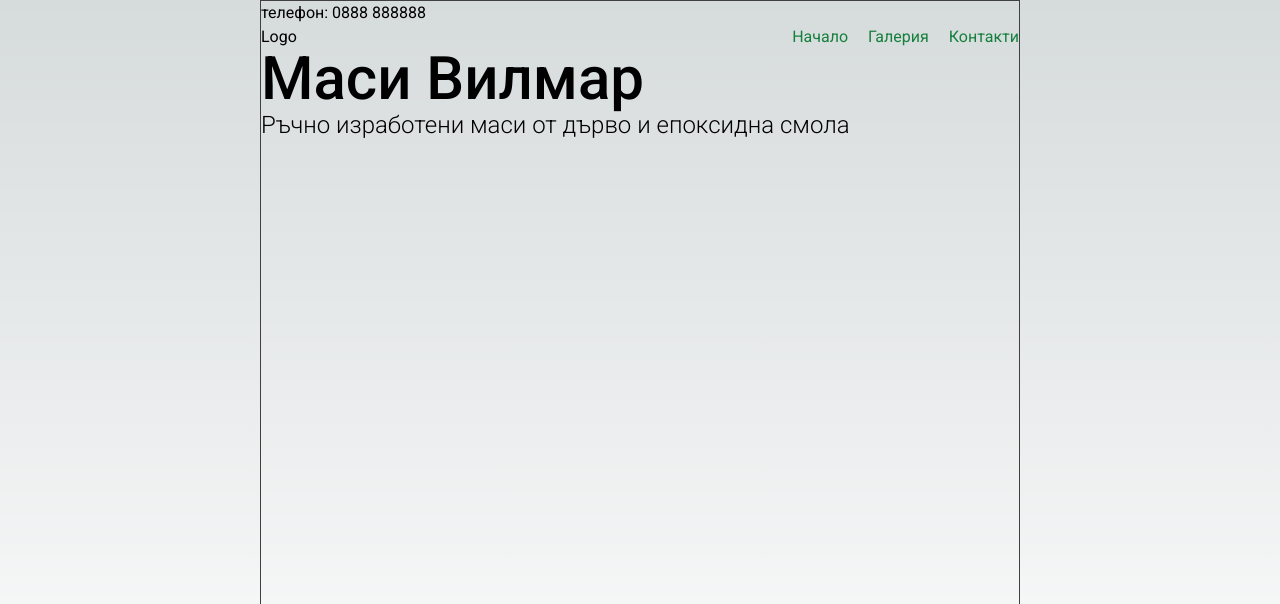
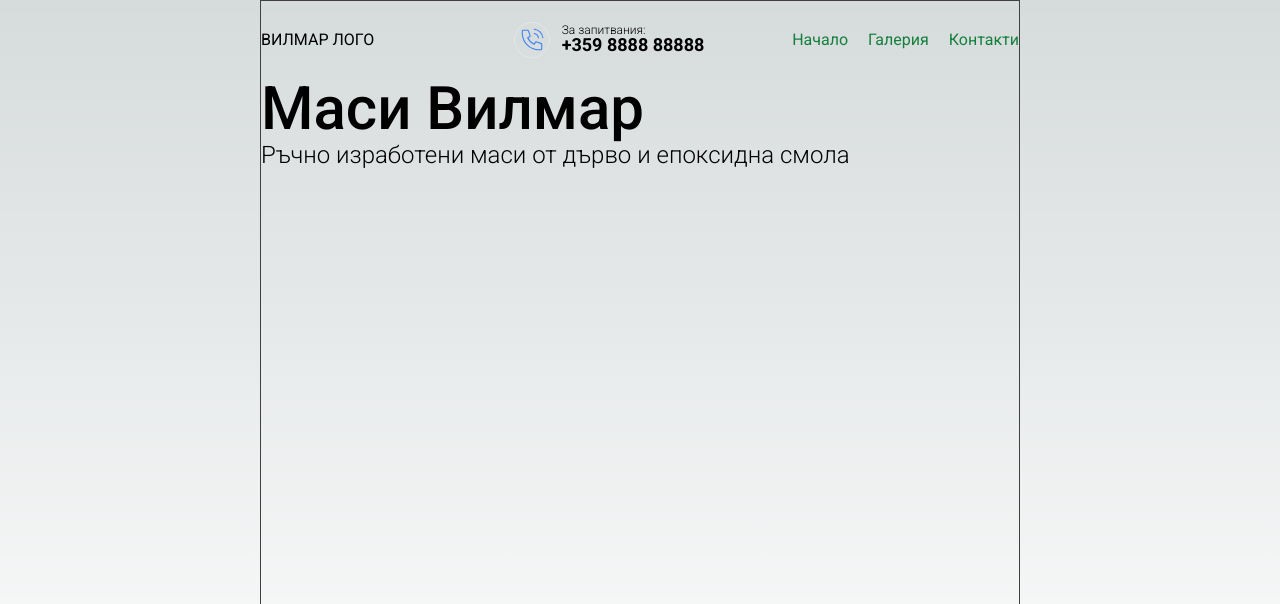
Before and after one commit to HladenRazum/next-epoxy-craft, a Next.js app: page / in a window 1280 px wide. Shown: the top 604 px of the page. Built offline with nearby package versions, Linux system fonts and the light colour scheme.

Commit message:
added Logo and fixed PhoneNumberLink

```diff
--- a/app/layout.tsx
+++ b/app/layout.tsx
@@ -2,10 +2,9 @@ import "./globals.css";
 import type { Metadata } from "next";
 import { Roboto } from "next/font/google";
 import Navigation from "@/components/organisms/Navigation";
-import PhoneNumberRow from "@/components/molecules/PhoneNumberRow";
 
 const roboto = Roboto({
-  weight: ["300", "400", "500", "700"],
+  weight: ["100", "300", "400", "500", "700"],
   subsets: ["latin"],
 });
 
@@ -24,7 +23,6 @@ export default function RootLayout({
       <body className={roboto.className}>
         <div className="flex flex-col min-h-screen">
           <div className="wrapper">
-            <PhoneNumberRow />
             <Navigation />
             {children}
           </div>
--- /dev/null
+++ b/components/atoms/Logo.tsx
@@ -0,0 +1,3 @@
+export default function Logo() {
+   return <div className="hidden sm:block">ВИЛМАР ЛОГО</div>;
+}
--- /dev/null
+++ b/components/atoms/PhoneIcon.tsx
@@ -0,0 +1,15 @@
+type PhoneIconProps = {
+   className?: string;
+   width?: number;
+   height?: number;
+};
+
+export default function PhoneIcon({ width = 32, height = 32, className }: PhoneIconProps) {
+   return <svg className={className} width={width} height={height} viewBox="0 0 24 24" fill="none" xmlns="http://www.w3.org/2000/svg">
+      <path
+         className={className}
+         d="M14.05 6C15.0268 6.19057 15.9244 6.66826 16.6281 7.37194C17.3318 8.07561 17.8095 8.97326 18 9.95M14.05 2C16.0793 2.22544 17.9716 3.13417 19.4163 4.57701C20.8609 6.01984 21.7721 7.91101 22 9.94M18.5 21C9.93959 21 3 14.0604 3 5.5C3 5.11378 3.01413 4.73086 3.04189 4.35173C3.07375 3.91662 3.08968 3.69907 3.2037 3.50103C3.29814 3.33701 3.4655 3.18146 3.63598 3.09925C3.84181 3 4.08188 3 4.56201 3H7.37932C7.78308 3 7.98496 3 8.15802 3.06645C8.31089 3.12515 8.44701 3.22049 8.55442 3.3441C8.67601 3.48403 8.745 3.67376 8.88299 4.05321L10.0491 7.26005C10.2096 7.70153 10.2899 7.92227 10.2763 8.1317C10.2643 8.31637 10.2012 8.49408 10.0942 8.64506C9.97286 8.81628 9.77145 8.93713 9.36863 9.17882L8 10C9.2019 12.6489 11.3501 14.7999 14 16L14.8212 14.6314C15.0629 14.2285 15.1837 14.0271 15.3549 13.9058C15.5059 13.7988 15.6836 13.7357 15.8683 13.7237C16.0777 13.7101 16.2985 13.7904 16.74 13.9509L19.9468 15.117C20.3262 15.255 20.516 15.324 20.6559 15.4456C20.7795 15.553 20.8749 15.6891 20.9335 15.842C21 16.015 21 16.2169 21 16.6207V19.438C21 19.9181 21 20.1582 20.9007 20.364C20.8185 20.5345 20.663 20.7019 20.499 20.7963C20.3009 20.9103 20.0834 20.9262 19.6483 20.9581C19.2691 20.9859 18.8862 21 18.5 21Z"
+         stroke="#000000" stroke-width="1" stroke-linecap="round" stroke-linejoin="round" />
+   </svg>;
+
+}
--- a/components/atoms/PhoneNumberLink.tsx
+++ b/components/atoms/PhoneNumberLink.tsx
@@ -1,8 +1,18 @@
+import PhoneIcon from "./PhoneIcon";
+
 type PhoheNumberLinkProps = {
    number?: string;
    text?: string;
 };
 
-export default function PhoneNumberLink({ number = '0888 888888', text = 'телефон' }: PhoheNumberLinkProps) {
-   return <p>{text}: <a href={`tel:${number}`}>{number}</a></p>;
+export default function PhoneNumberLink({ number = '+359 8888 88888', text = 'За запитвания: ' }: PhoheNumberLinkProps) {
+   return <a href={`tel:${number}`} className="flex items-center gap-3">
+      <div className="flex items-center justify-center rounded-full p-1 border w-[36px] h-[36px] ">
+         <PhoneIcon className="stroke-blue-500" />
+      </div>
+      <div>
+         <p className="text-xs font-light -mb-2">{text}</p>
+         <strong className="text-lg">{number}</strong>
+      </div>
+   </a>;
 }
--- a/components/molecules/NavLinksList.tsx
+++ b/components/molecules/NavLinksList.tsx
@@ -15,7 +15,7 @@ export default function NavLinksList({ links }: NavLinksListProps) {
   }
 
   return (
-    <ul className="hidden sm:flex gap-5">
+    <ul className="hidden sm:flex gap-5 justify-end">
       {links.map((link) => (
         <li key={link.name}>
           <NavLink href={link.href}>{link.text}</NavLink>
--- a/components/molecules/PhoneNumberRow.tsx
+++ /dev/null
@@ -1,9 +0,0 @@
-import PhoneNumberLink from "../atoms/PhoneNumberLink";
-
-export default function PhoneNumberRow() {
-  return (
-    <div className="hidden sm:block">
-      <PhoneNumberLink />
-    </div>
-  );
-}
--- a/components/organisms/Navigation.tsx
+++ b/components/organisms/Navigation.tsx
@@ -5,13 +5,16 @@ import Hamburger from "../atoms/Hamburger";
 import NavLinksList from "../molecules/NavLinksList";
 import MobileNavLinksList from "../molecules/MobileNavLinksList";
 import { NAV_LINKS } from "../../lib/constants";
+import PhoneNumberLink from "../atoms/PhoneNumberLink";
+import Logo from "../atoms/Logo";
 
 export default function Navigation() {
   const [isMobileNavVisible, setIsMobileNavVisible] = useState(false);
 
   return (
-    <nav className="flex content-center justify-between">
-      <span>Logo</span>
+    <nav className="flex justify-between items-center sm:grid grid-cols-3 py-5">
+      <Logo />
+      <PhoneNumberLink />
       <NavLinksList links={NAV_LINKS} />
       <MobileNavLinksList isVisible={isMobileNavVisible} links={NAV_LINKS} />
       <Hamburger />
--- a/tailwind.config.ts
+++ b/tailwind.config.ts
@@ -16,6 +16,9 @@ const config: Config = {
          colors: {
             primary: "var(--primary-color)",
          },
+         fontSize: {
+            xs: "12px",
+         },
       },
    },
 
```
Lines whose indentation alone changed are shown as unchanged.
